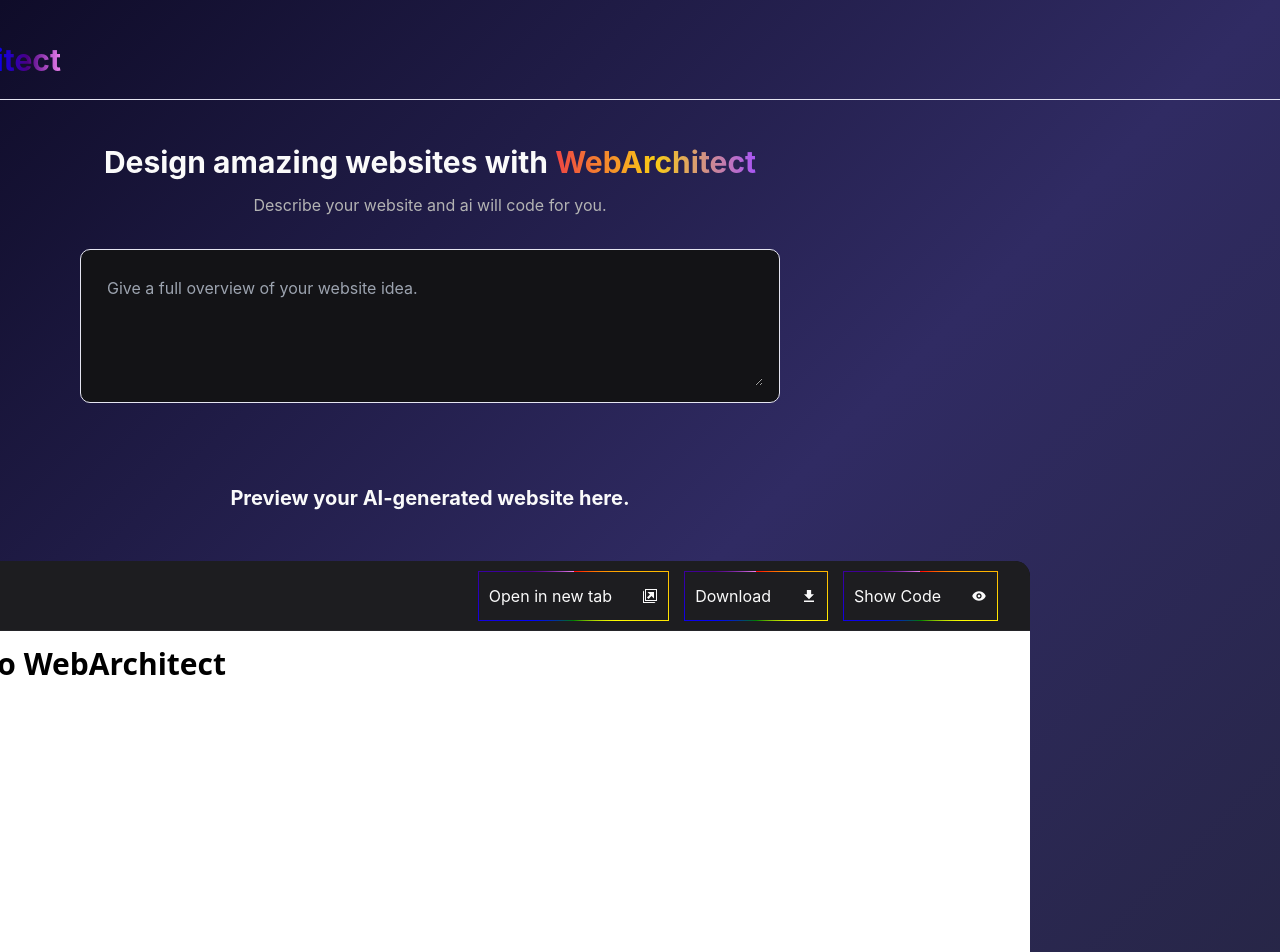
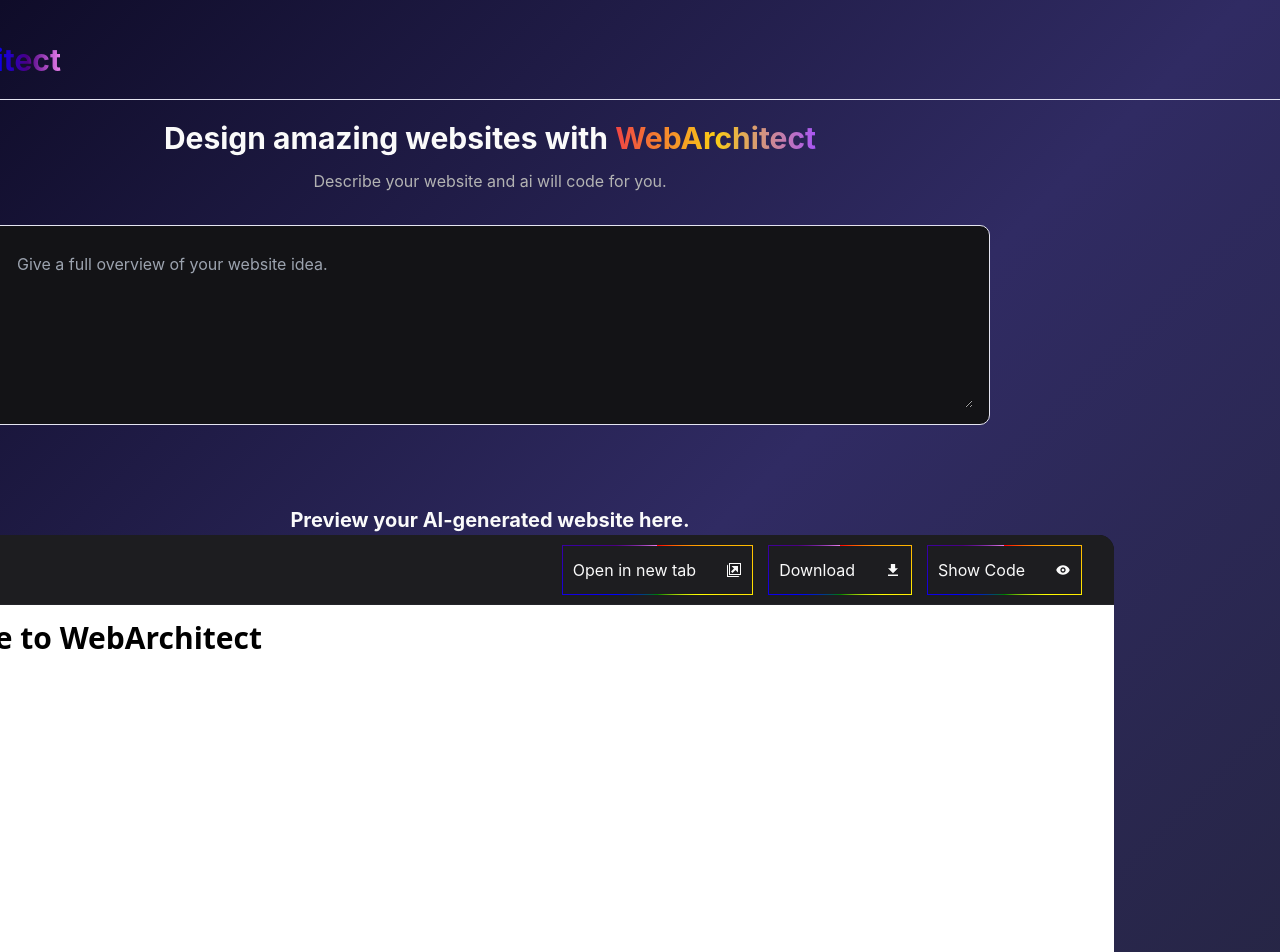
Before and after one commit to mansi-24082006/SmartUI, a React (Vite) app: page / in a window 1280 px wide. Shown: the top 952 px of the page. Built offline with nearby package versions, Linux system fonts and the light colour scheme.

Commit message:
Update App.css

```diff
--- a/src/App.css
+++ b/src/App.css
@@ -87,7 +87,8 @@
   display: flex;
   position: relative;
   width: 100%;
-  max-width: 700px;
+  max-width: 1000px;
+  height: 200px;
   background-color: var(--color-secondary);
   border-radius: 10px;
   border: 1px solid var(--color-border);
@@ -119,17 +120,26 @@
 }
 
 /* Preview Box */
+.container {
+  display: flex;
+  justify-content: center;
+  align-items: center;
+  min-height: 100vh;
+  width: 100%;
+  padding: 1rem;
+  margin-left: 60px;
+}
 .preview {
   width: 100%;
-  max-width: 1200px;
+  max-width: 1300px;
   height: 80vh;
   background-color: var(--color-secondary);
-  margin: 3rem 0;
   border-radius: 15px;
   overflow: hidden;
   display: flex;
   flex-direction: column;
 }
+
 
 .preview .header {
   background-color: var(--color-tertiary);
```
